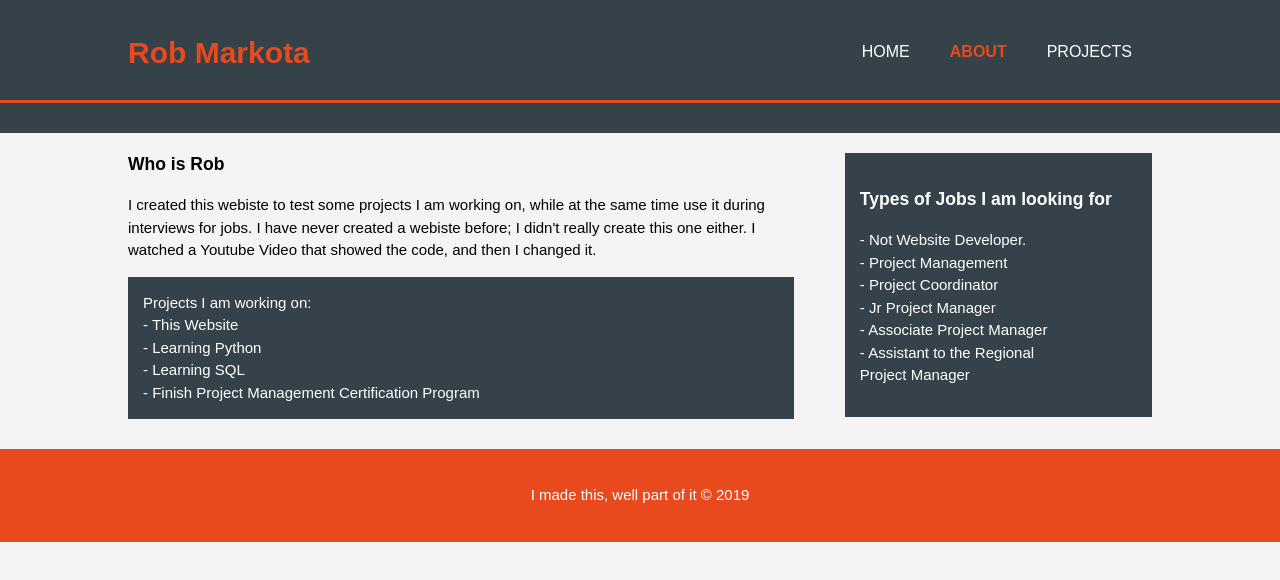
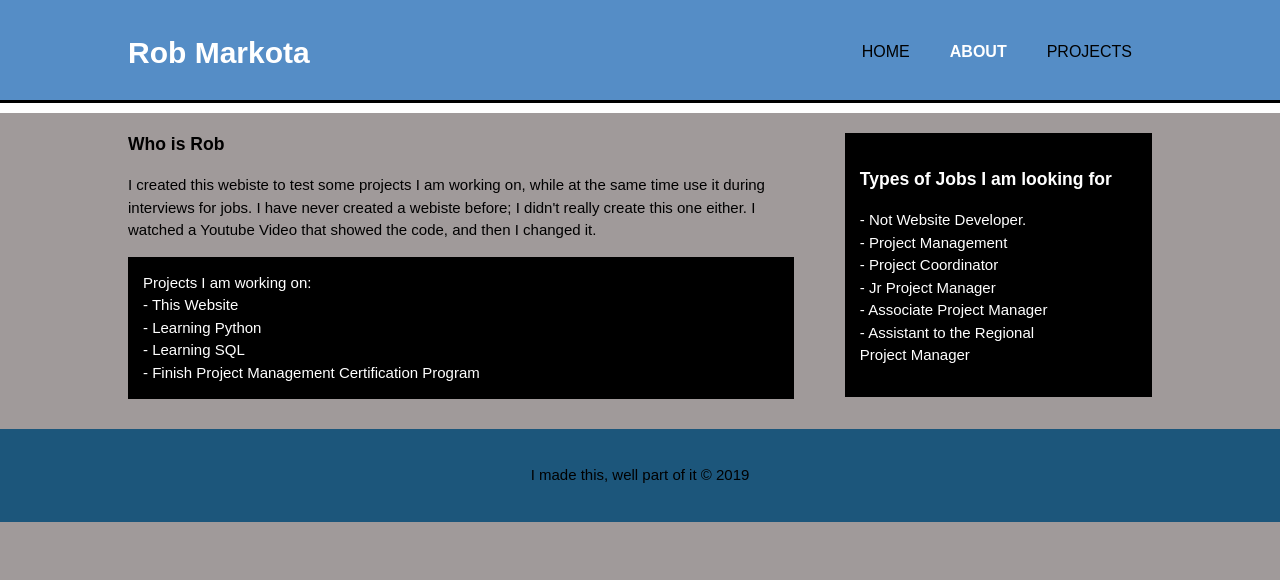
Before and after one commit to WhatAboutRob/RobMWebsite, a plain HTML site: page about.html in a window 1280 px wide. Drawn offline with Linux system fonts and the light colour scheme.

Commit message:
Replace CSS File
new file has color variables

```diff
--- a/css/style.css
+++ b/css/style.css
@@ -1,8 +1,35 @@
+:root {
+  --grid-width: 20%;
+  --color-blue:   #2099E7;
+  --color-cobalt: #1C567B;
+  --color-green:  #25D344;
+  --color-purple: #650EF7;
+  --color-red:    #E53838;
+  --color-gray:   #A09A9A;
+  --color-white:  #FFFFFF;
+  --color-black:  #000000;
+  --color-seafoam:#3CB9C6;
+  --color-teal:   #3F6971;
+  --color-meblue:   #558DC6;
+  --color-teal:   #3F6971;
+  --color-teal:   #3F6971;
+  --color-teal:   #3F6971;
+  --color-teal:   #3F6971;
+
+
+  --wide: 75%;
+  --narrow: 25%;
+  --font-size: 18px;
+}
+
+
+
+
 body{
   font: 15px/1.5 Arial, Helvetica,sans-serif;
   padding:0;
   margin:0;
-  background-color:#f4f4f4;
+  background-color: var(--color-gray);
 }
 
 /* Global */
@@ -19,32 +46,32 @@ ul{
 
 .button_1{
   height:38px;
-  background:#e8491d;
+  background: var(--color-meblue);
   border:0;
   padding-left: 20px;
   padding-right:20px;
-  color:#ffffff;
+  color:      var(--color-white);
 }
 
 .dark{
   padding:15px;
-  background:#35424a;
-  color:#ffffff;
+  background:var(--color-black);
+  color:var(--color-white);
   margin-top:10px;
   margin-bottom:10px;
 }
 
 /* Header **/
 header{
-  background:#35424a;
-  color:#ffffff;
+  background: var(--color-meblue);
+  color:      var(--color-meblue);
   padding-top:30px;
   min-height:70px;
-  border-bottom:#e8491d 3px solid;
+  border-bottom:var(--color-black) 3px solid;
 }
 
 header a{
-  color:#ffffff;
+  color:var(--color-black);
   text-decoration:none;
   text-transform: uppercase;
   font-size:16px;
@@ -70,12 +97,12 @@ header nav{
 }
 
 header .highlight, header .current a{
-  color:#e8491d;
+  color:var(--color-white);
   font-weight:bold;
 }
 
 header a:hover{
-  color:#cccccc;
+  color:var(--color-cobalt);
   font-weight:bold;
 }
 
@@ -84,7 +111,7 @@ header a:hover{
   min-height:400px;
   background:url('../img/showcase.jpg') no-repeat 0 -400px;
   text-align:center;
-  color:#ffffff;
+  color:var(--color-white);
 }
 
 #showcase h1{
@@ -99,9 +126,9 @@ header a:hover{
 
 /* Newsletter */
 #newsletter{
-  padding:15px;
-  color:#ffffff;
-  background:#35424a
+  padding:5px;
+  color:var(--color-black);
+  background:var(--color-white);
 }
 
 #newsletter h1{
@@ -157,16 +184,19 @@ article#main-col{
 ul#services li{
   list-style: none;
   padding:20px;
-  border: #cccccc solid 1px;
+  border: var(--color-black) solid 1px;
   margin-bottom:5px;
-  background:#e6e6e6;
+  background:var(--color-black);
 }
 
 footer{
   padding:20px;
   margin-top:20px;
-  color:#ffffff;
-  background-color:#e8491d;
+  color:var(--color-black);
+  background-color: var(--color-cobalt);
+
+
+
   text-align: center;
 }
 
```
